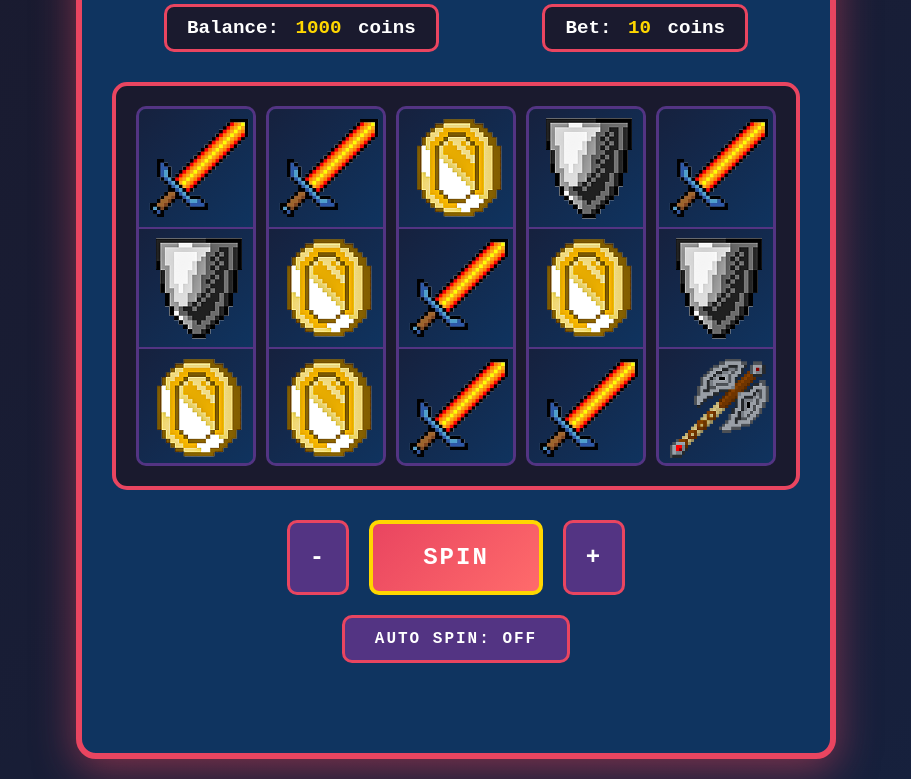
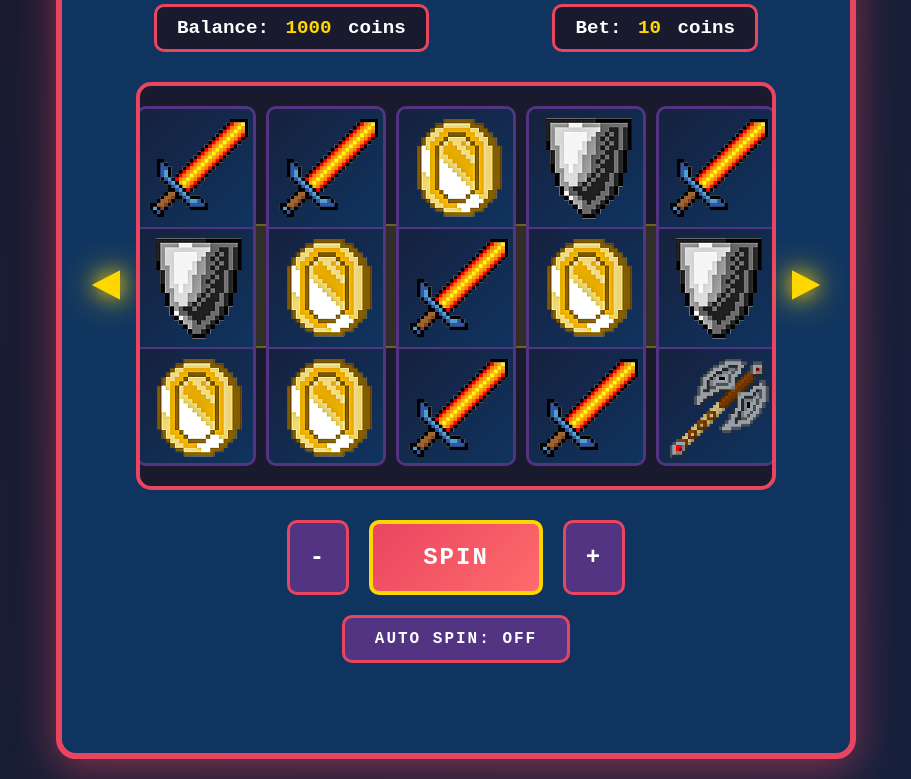
Before and after one commit to brunoengineer/pixel-casino-game, a website built with Vite: page index.html in a window 1280 px wide. Shown: the part 121-900 px from the top of the page, without its empty margins (184-1095 px from the left). Built offline with nearby package versions, Linux system fonts and the light colour scheme.

Commit message:
Add payline indicators: side arrows and middle row highlight for better UX

```diff
--- a/index.html
+++ b/index.html
@@ -24,8 +24,12 @@
         </div>
       </div>
 
-      <div class="reels-container" id="reelsContainer">
-        <!-- Reels will be generated by TypeScript -->
+      <div class="payline-wrapper">
+        <div class="payline-arrow payline-arrow-left">◄</div>
+        <div class="reels-container" id="reelsContainer">
+          <!-- Reels will be generated by TypeScript -->
+        </div>
+        <div class="payline-arrow payline-arrow-right">►</div>
       </div>
 
       <div class="controls">
--- a/src/style.css
+++ b/src/style.css
@@ -57,17 +57,54 @@ body {
   margin: 0 5px;
 }
 
+.payline-wrapper {
+  display: flex;
+  align-items: center;
+  justify-content: center;
+  gap: 15px;
+  margin: 30px 0;
+}
+
+.payline-arrow {
+  font-size: 48px;
+  color: #ffd700;
+  text-shadow: 0 0 20px #ffd700, 0 0 40px #ffd700;
+  animation: pulse 1.5s ease-in-out infinite;
+  user-select: none;
+  font-weight: bold;
+}
+
+@keyframes pulse {
+  0%, 100% { opacity: 0.6; transform: scale(1); }
+  50% { opacity: 1; transform: scale(1.1); }
+}
+
 .reels-container {
   display: flex;
   justify-content: center;
   gap: 10px;
-  margin: 30px 0;
   background: #1a1a2e;
   padding: 20px;
   border-radius: 15px;
   border: 4px solid #e94560;
   flex-wrap: nowrap;
   overflow: hidden;
+  position: relative;
+}
+
+.reels-container::before {
+  content: '';
+  position: absolute;
+  left: 0;
+  right: 0;
+  top: 50%;
+  transform: translateY(-50%);
+  height: calc(var(--symbol-height, 120px));
+  background: rgba(255, 215, 0, 0.1);
+  border-top: 2px solid rgba(255, 215, 0, 0.3);
+  border-bottom: 2px solid rgba(255, 215, 0, 0.3);
+  pointer-events: none;
+  z-index: 1;
 }
 
 .reel {
@@ -78,8 +115,10 @@ body {
   min-width: 120px;
   flex-shrink: 0;
   height: 360px;
+  z-index: 2;
   overflow: hidden;
   position: relative;
+  z-index: 2;
 }
 
 .reel-strip {
@@ -261,6 +300,10 @@ body {
     margin-bottom: 15px;
   }
 
+  .payline-arrow {
+    font-size: 36px;
+  }
+
   .game-info {
     font-size: 1rem;
     gap: 10px;
@@ -348,6 +391,14 @@ body {
     letter-spacing: 1px;
     margin-bottom: 10px;
     text-shadow: 2px 2px 0px #e94560;
+  }
+
+  .payline-arrow {
+    font-size: 28px;
+  }
+
+  .payline-wrapper {
+    gap: 8px;
   }
 
   .game-info {
```
